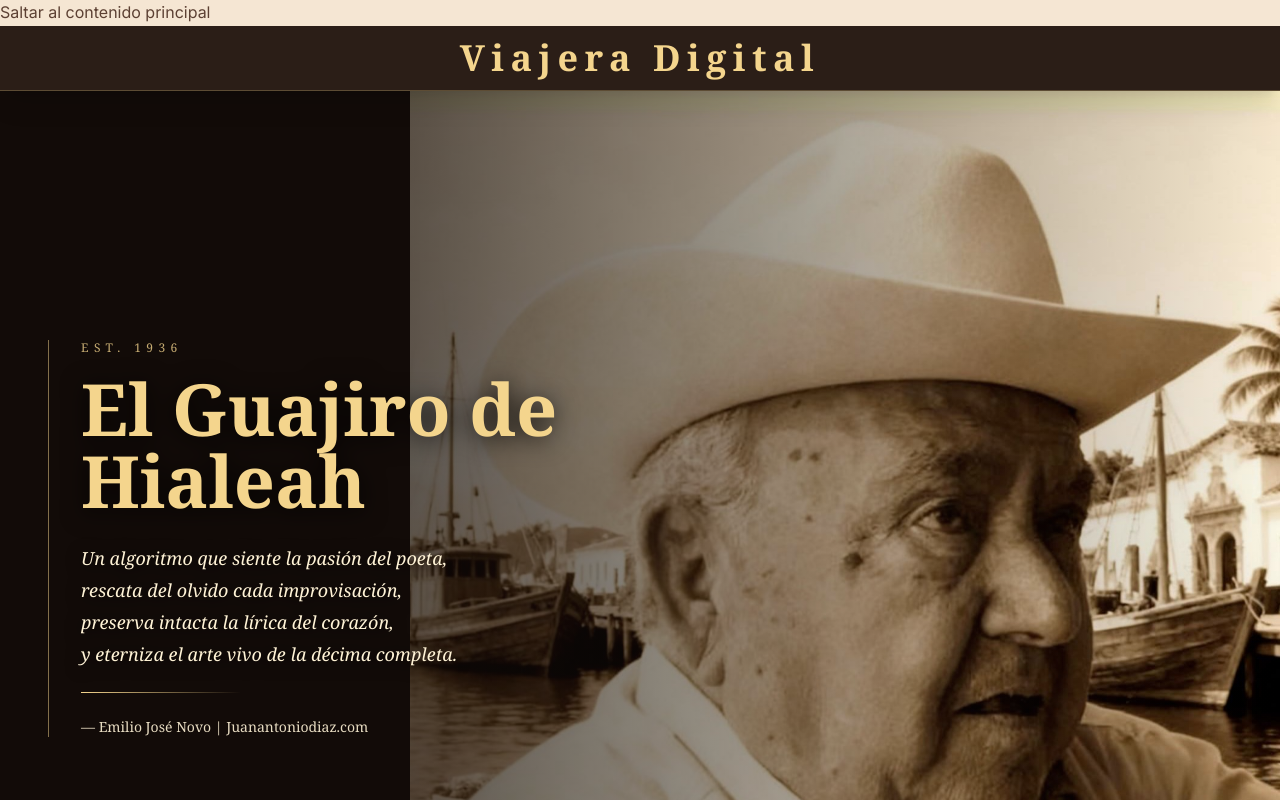
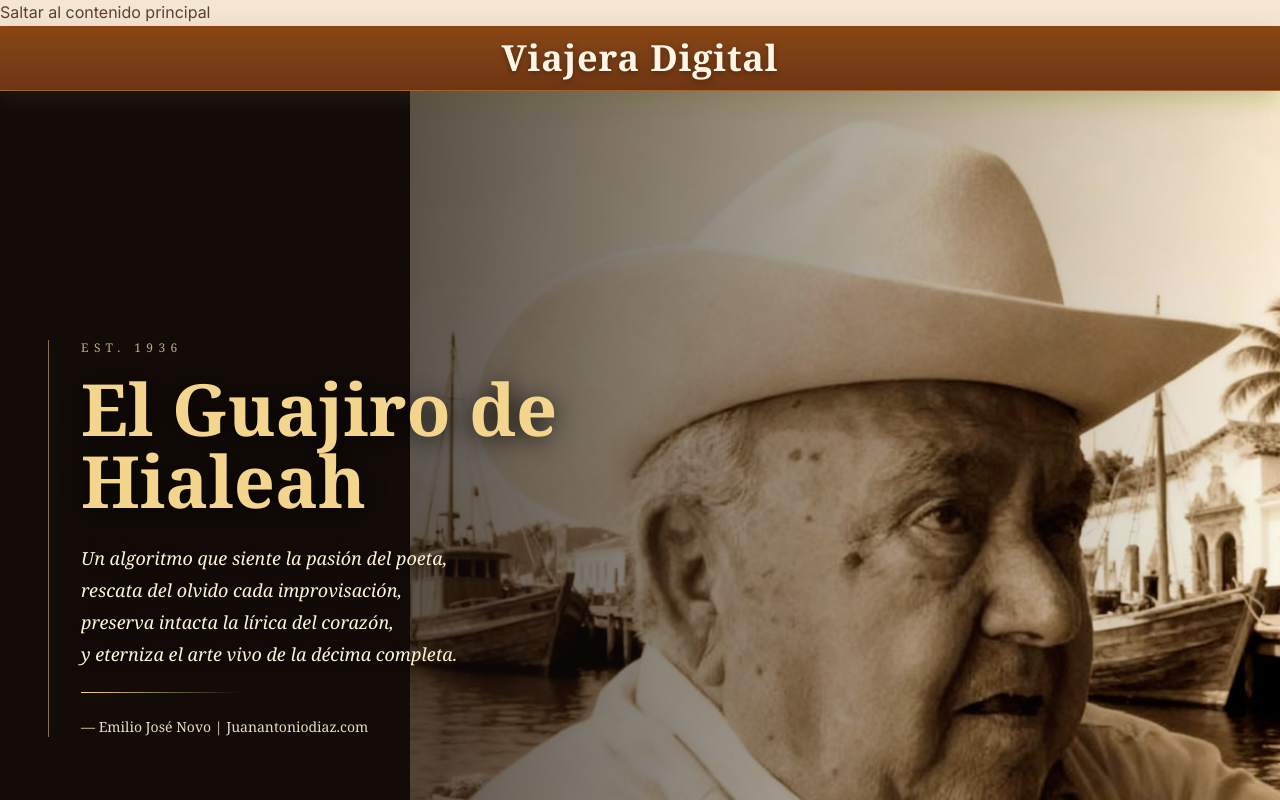
Before and after one commit to ejnburrows-rgb/VD-, a Next.js app: page / in a window 1280 px wide. Shown: the top 800 px of the page. Built offline with nearby package versions, Linux system fonts and the light colour scheme.

Commit message:
style alt accessible premium header

```diff
--- a/components/header.tsx
+++ b/components/header.tsx
@@ -2,9 +2,9 @@
 
 export function Header() {
   return (
-    <header className="sticky top-0 z-50 border-b border-[#F4D58D]/25 bg-[#20130D]/95 px-4 py-3 shadow-xl backdrop-blur-md">
-      <div className="container mx-auto flex max-w-7xl items-center justify-center">
-        <h1 className="font-serif text-3xl font-bold tracking-[0.18em] text-[#F4D58D] md:text-4xl">
+    <header className="sticky top-0 z-50 border-b border-[#C8A05C]/35 bg-gradient-to-b from-[#8B4513] via-[#7B3F16] to-[#6F3512] px-4 py-3 shadow-[0_8px_22px_rgba(92,64,51,0.26)]">
+      <div className="container mx-auto max-w-7xl text-center">
+        <h1 className="font-serif text-3xl font-bold tracking-wide text-[#FFF6E6] drop-shadow-[0_2px_3px_rgba(0,0,0,0.35)] md:text-4xl">
           Viajera Digital
         </h1>
       </div>
```
